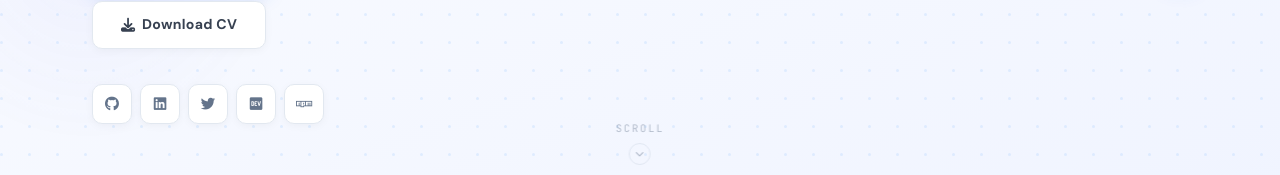
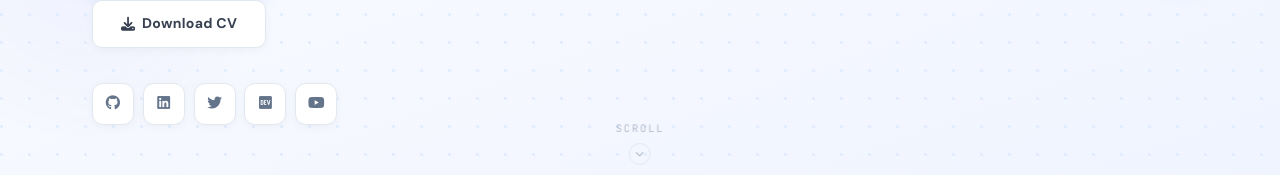
Before and after one commit to amolpatil1955/Amol-Patil, a React (Vite) app: page / in a window 1280 px wide. Shown: the part 603-778 px from the top of the page. Built offline with nearby package versions, Linux system fonts and the light colour scheme.

Commit message:
Update App.jsx

```diff
--- a/src/App.jsx
+++ b/src/App.jsx
@@ -750,13 +750,51 @@ export default function Portfolio(){
           </div>
 
           {/* Socials */}
-          <div style={{display:"flex",gap:"0.5rem"}}>
-            {[["fab fa-github","#0F172A"],["fab fa-linkedin","#0077B5"],["fab fa-twitter","#1DA1F2"],["fab fa-dev","#0F172A"],["fab fa-npm","#CC3534"]].map(([ic,hc])=>(
-              <a key={ic} href="#" style={{width:40,height:40,background:"#fff",border:"1.5px solid #E2E8F0",borderRadius:10,display:"flex",alignItems:"center",justifyContent:"center",color:"#64748B",fontSize:"0.9rem",textDecoration:"none",transition:"all .22s",boxShadow:"0 2px 8px rgba(0,0,0,0.04)"}}
-                onMouseEnter={e=>{e.currentTarget.style.borderColor="#BFDBFE";e.currentTarget.style.color=hc;e.currentTarget.style.transform="translateY(-2px)";e.currentTarget.style.boxShadow="0 6px 16px rgba(37,99,235,0.12)";}}
-                onMouseLeave={e=>{e.currentTarget.style.borderColor="#E2E8F0";e.currentTarget.style.color="#64748B";e.currentTarget.style.transform="translateY(0)";e.currentTarget.style.boxShadow="0 2px 8px rgba(0,0,0,0.04)";}}><i className={ic}/></a>
-            ))}
-          </div>
+      <div style={{display:"flex",gap:"0.55rem"}}>
+  {[
+    ["fab fa-github","https://github.com/amolpatil1955","#0F172A"],
+    ["fab fa-linkedin","https://linkedin.com/in/amolpatil1955","#0077B5"],
+    ["fab fa-twitter","https://twitter.com/amolpatil1955","#1DA1F2"],
+    ["fab fa-dev","https://dev.to/amolpatil1955","#0F172A"],
+    ["fab fa-youtube","https://youtube.com/@amolpatil1955","#FF0000"]
+  ].map(([ic,link,hc])=>(
+    <a
+      key={ic}
+      href={link}
+      target="_blank"
+      rel="noopener noreferrer"
+      style={{
+        width:42,
+        height:42,
+        background:"#fff",
+        border:"1.5px solid #E2E8F0",
+        borderRadius:11,
+        display:"flex",
+        alignItems:"center",
+        justifyContent:"center",
+        color:"#64748B",
+        fontSize:"0.92rem",
+        textDecoration:"none",
+        transition:"all .22s",
+        boxShadow:"0 2px 8px rgba(0,0,0,0.04)"
+      }}
+      onMouseEnter={e=>{
+        e.currentTarget.style.borderColor="#BFDBFE";
+        e.currentTarget.style.color=hc;
+        e.currentTarget.style.transform="translateY(-2px)";
+        e.currentTarget.style.boxShadow="0 6px 16px rgba(37,99,235,0.12)";
+      }}
+      onMouseLeave={e=>{
+        e.currentTarget.style.borderColor="#E2E8F0";
+        e.currentTarget.style.color="#64748B";
+        e.currentTarget.style.transform="translateY(0)";
+        e.currentTarget.style.boxShadow="0 2px 8px rgba(0,0,0,0.04)";
+      }}
+    >
+      <i className={ic}/>
+    </a>
+  ))}
+</div>
 
           {/* Mini stats
           <div style={{display:"flex",gap:"2.2rem",marginTop:"2.6rem",paddingTop:"1.8rem",borderTop:"1px solid #E2E8F0",flexWrap:"wrap"}}>
```
